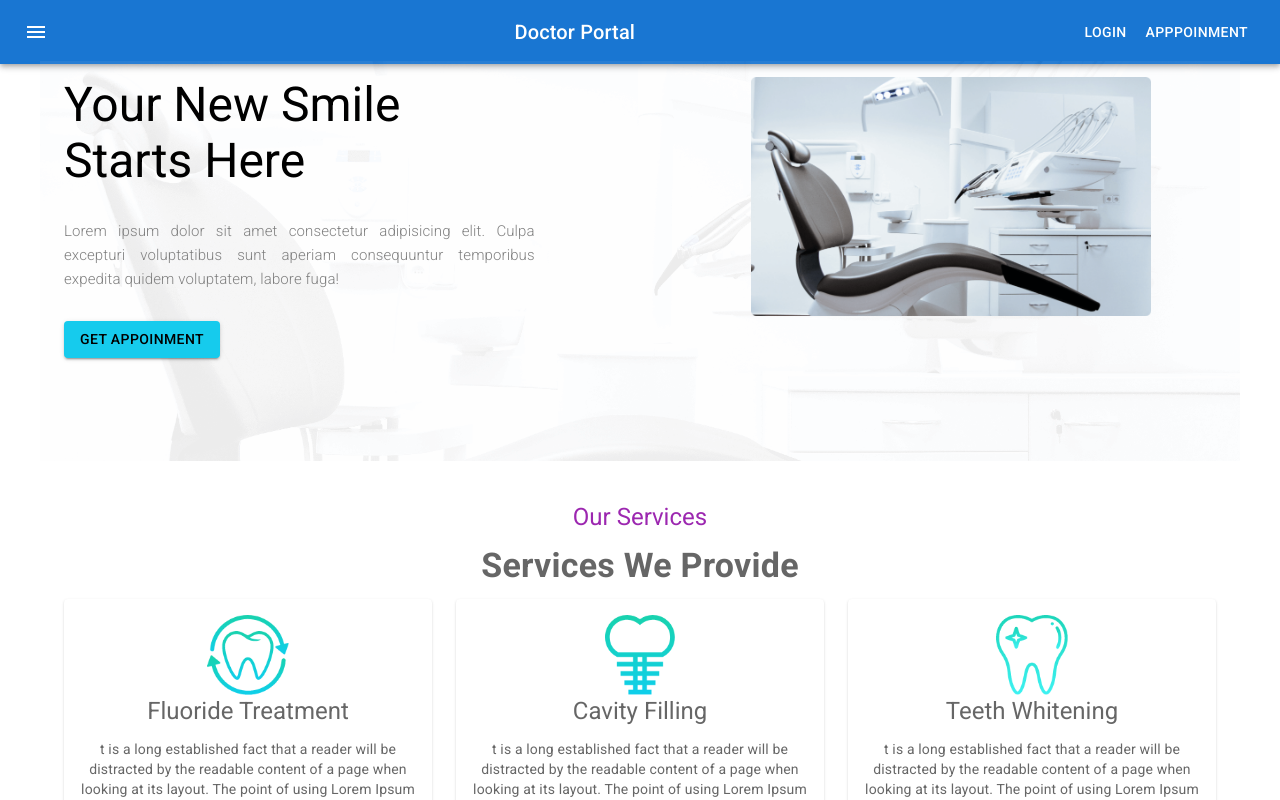
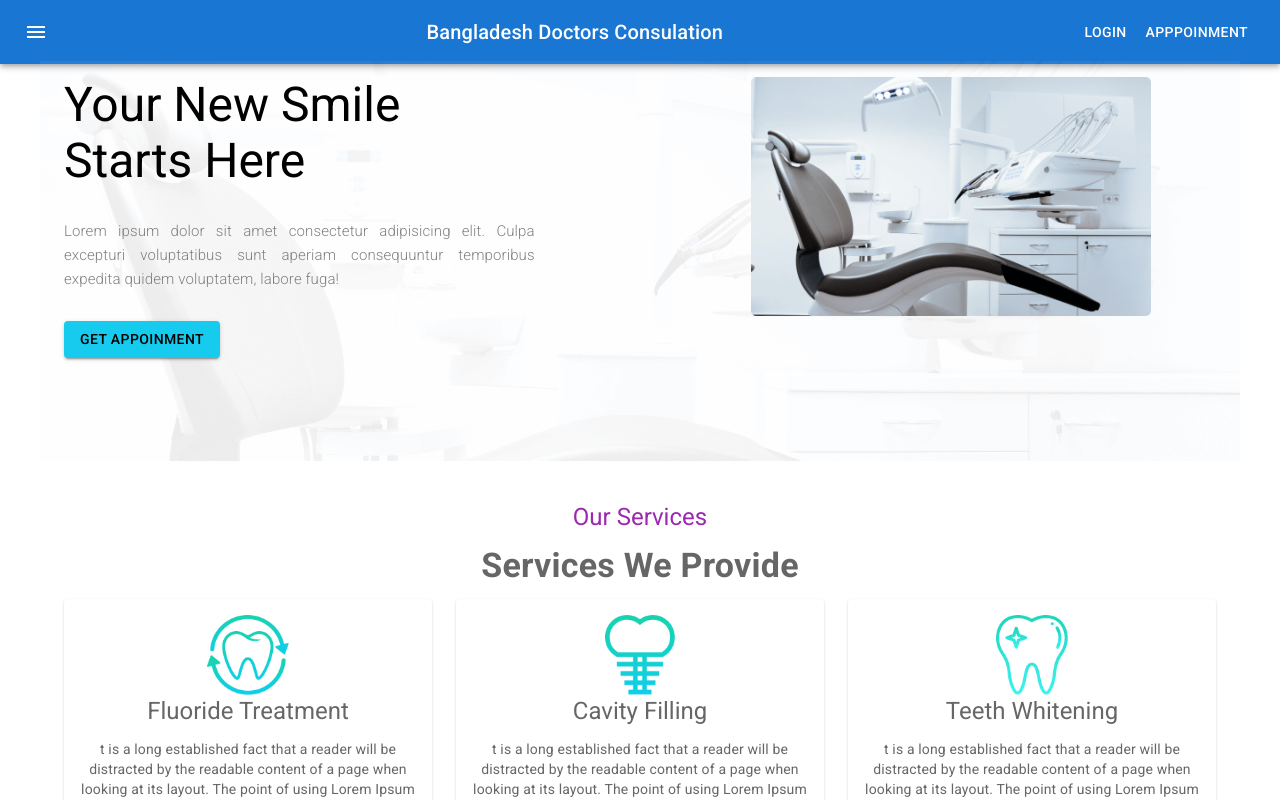
Before and after one commit to codeCampWithSifat/doctor-portal-client-side, a React (Create React App) app: page / in a window 1280 px wide. Shown: the top 800 px of the page. Built offline with nearby package versions, Linux system fonts and the light colour scheme; no server answers.

Commit message:
done by the mercy of allah

```diff
--- a/public/index.html
+++ b/public/index.html
@@ -28,7 +28,7 @@
       work correctly both with client-side routing and a non-root public URL.
       Learn how to configure a non-root public URL by running `npm run build`.
     -->
-    <title>React App</title>
+    <title>@sifat</title>
   </head>
   <body>
     <noscript>You need to enable JavaScript to run this app.</noscript>
--- a/src/Pages/Shared/Navigation/Navigation.js
+++ b/src/Pages/Shared/Navigation/Navigation.js
@@ -25,7 +25,7 @@ const Navigation = () => {
             <MenuIcon />
           </IconButton>
           <Typography variant="h6" component="div" sx={{ flexGrow: 1 }}>
-            Doctor Portal
+           Bangladesh Doctors Consulation
           </Typography>
           {user?.email ? (
             <Box>
```
